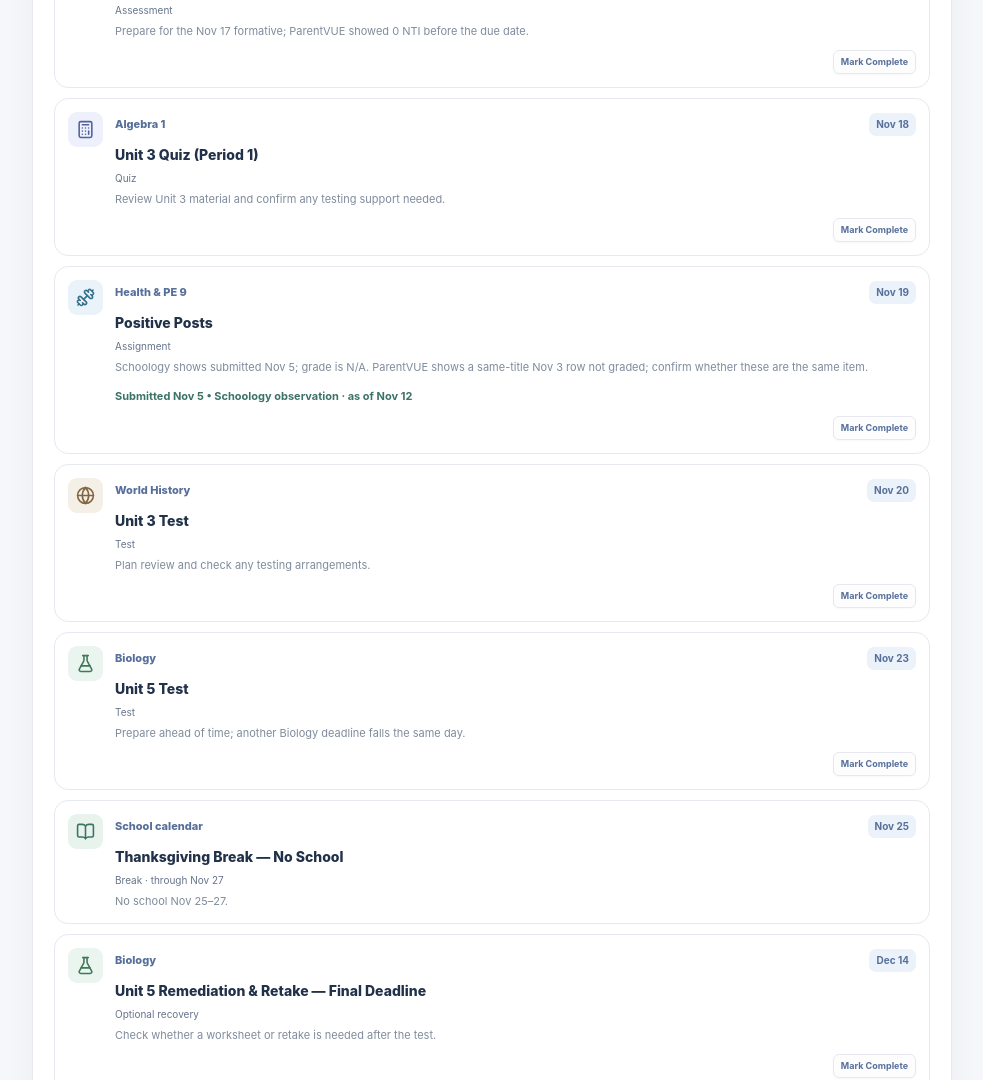
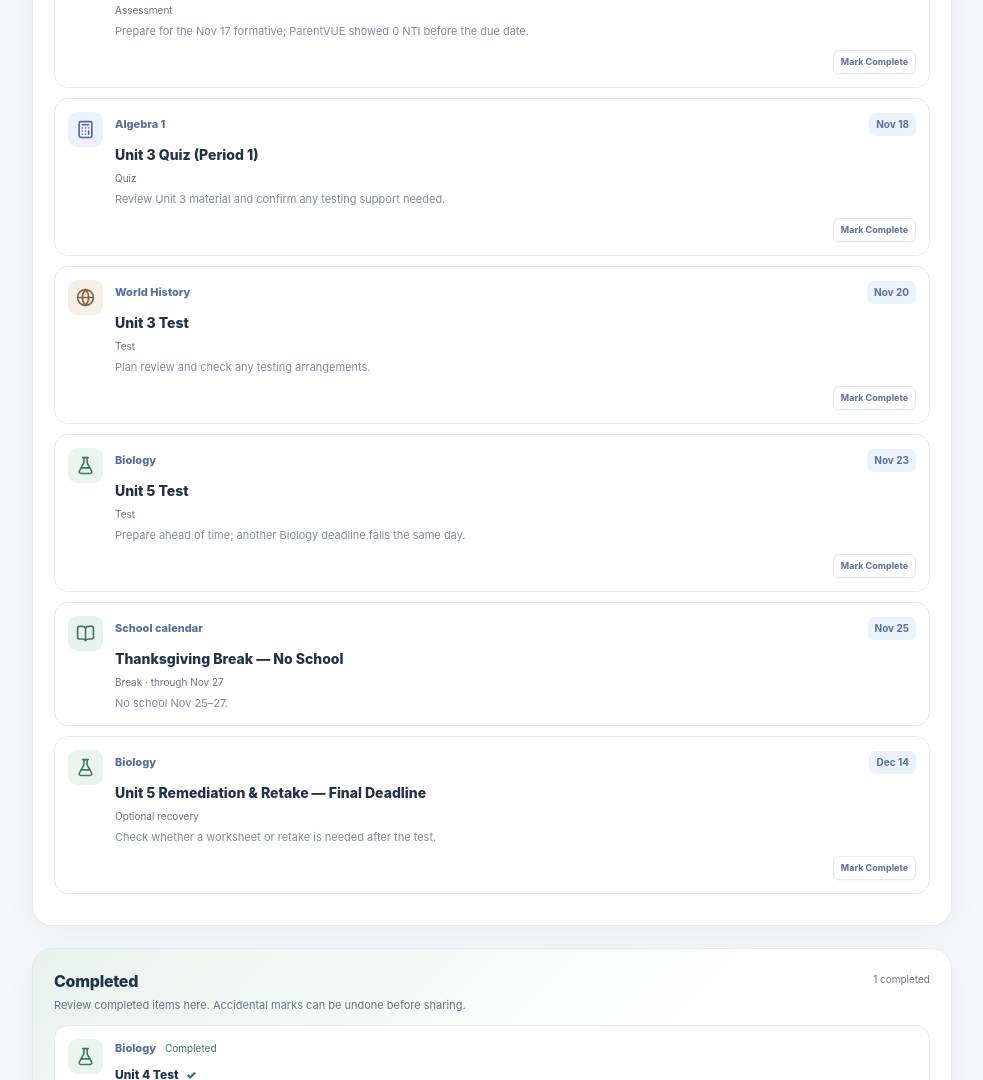
Before and after one commit to The-Panoply/The-School-Board, a plain HTML site: page index.html in a window 1280 px wide. Shown: the part 2089-3169 px from the top of the page, without its empty margins (148-1131 px from the left). Drawn offline with Linux system fonts and the light colour scheme.

Commit message:
Keep completion status consistent across all School Board views

```diff
--- a/index.html
+++ b/index.html
@@ -879,8 +879,29 @@ function loadProgress(){
 }
 function saveProgress(){try{localStorage.setItem(progressKey,JSON.stringify(completed));storageAvailable=true;}catch(e){storageAvailable=false;}}
 function trackable(x){return !!(x&&x.id&&!/^(School event|School calendar)$/i.test(x.course||"")&&!/^(Event|Break)$/i.test(x.type||""));}
-function isComplete(id){return Object.prototype.hasOwnProperty.call(completed,id)||!!(data&&(data.upcoming||[]).concat(data.flagged||[]).find(function(x){return x.id===id&&x.family_completed_on;}));}
-function allAssignments(){if(!data)return[];var seen=Object.create(null);return (data.upcoming||[]).concat(data.flagged||[]).filter(function(x){if(!trackable(x)||seen[x.id])return false;seen[x.id]=true;return true;});}
+function recordedFamilyCompletion(id){
+ if(!data)return null;
+ return (data.upcoming||[]).concat(data.flagged||[]).find(function(x){
+  return x.id===id&&!!x.family_completed_on;
+ })||null;
+}
+function isComplete(id){
+ return Object.prototype.hasOwnProperty.call(completed,id)||!!recordedFamilyCompletion(id);
+}
+function allAssignments(){
+ if(!data)return[];
+ var seen=Object.create(null);
+ return (data.upcoming||[]).concat(data.flagged||[]).filter(function(x){
+  if(!trackable(x)||seen[x.id])return false;
+  seen[x.id]=true;return true;
+ }).map(function(x){
+  var recorded=recordedFamilyCompletion(x.id);
+  return recorded&&!x.family_completed_on?Object.assign({},x,{
+   family_completed_on:recorded.family_completed_on,
+   family_completion_basis:recorded.family_completion_basis
+  }):x;
+ });
+}
 function completeList(){return allAssignments().filter(function(x){return isComplete(x.id);});}
 function pendingList(){
  return allAssignments().filter(function(x){return !x.family_completed_on&&Object.prototype.hasOwnProperty.call(completed,x.id);});
@@ -923,10 +944,11 @@ function undoLocalCompletion(id){
 }
 function completeButton(x,inside){
  if(!trackable(x))return "";
- if(x.family_completed_on){
-  var recordedLabel=inside?"✓ Marked done by family "+displayDate(x.family_completed_on):"✓ Family marked done";
+ var familyRecord=recordedFamilyCompletion(x.id);
+ if(familyRecord){
+  var recordedLabel=inside?"✓ Marked done by family "+displayDate(familyRecord.family_completed_on):"✓ Family marked done";
   return '<div class="'+(inside?'detail-complete':'completion-row')+'"><span class="complete-toggle is-complete" aria-label="Family-reported completed on '+
-   escapeHTML(longDate(x.family_completed_on))+'">'+escapeHTML(recordedLabel)+'</span>'+
+   escapeHTML(longDate(familyRecord.family_completed_on))+'">'+escapeHTML(recordedLabel)+'</span>'+
    (inside?'<p class="share-muted">Family-reported completion; school record not independently verified.</p>':"")+'</div>';
  }
  var marked=isComplete(x.id);
@@ -1056,7 +1078,8 @@ function assignmentContextHtml(x){
  add("Source",[x.source,x.source_ref].filter(Boolean).join(" · "));
  var seen=x.observed_on||x.last_seen_in_digest||x.recovery_source_as_of;
  if(seen)add("Record last observed",/^\d{4}-\d{2}-\d{2}$/.test(seen)?longDate(seen):seen);
- if(x.family_completed_on)add("Family completion recorded",longDate(x.family_completed_on));
+ var familyRecord=recordedFamilyCompletion(x.id);
+ if(familyRecord)add("Family completion recorded",longDate(familyRecord.family_completed_on));
  else if(isComplete(x.id))add("Family progress","Marked done by family on this device; school confirmation is separate");
  if(!lines.length)add("Additional details","No further teacher guidance is recorded for this item.");
  return '<section class="modal-guidance"><h3>Assignment information</h3><div class="modal-guidance-content">'+lines.join("")+'</div></section>';
@@ -1123,9 +1146,9 @@ function flagHtml(x){
  compactAssignmentSummaryHTML(x,"flag-next"),"flag",completeButton(x,false));
 }
 function renderFlags(){
- var items=(data.flagged||[]).filter(function(x){return selectedCourse==="All"||x.course===selectedCourse;});
+ var items=(data.flagged||[]).filter(function(x){return (selectedCourse==="All"||x.course===selectedCourse)&&!isComplete(x.id);});
  document.getElementById("flags").innerHTML=items.length?items.map(flagHtml).join(""):
-  '<p class="empty">No records in this subject.</p>';
+  '<p class="empty">No outstanding records in this subject.</p>';
 }
 function renderFilters(){var courses=["All"];data.flagged.forEach(function(x){if(courses.indexOf(x.course)===-1)courses.push(x.course);});var holder=document.getElementById("filters");holder.replaceChildren();courses.forEach(function(course){var b=document.createElement("button");b.type="button";b.className="filter"+(selectedCourse===course?" selected":"");b.innerHTML=course==="All"?"All subjects":'<span class="course-icon filter-course-icon '+iconStyle(course)+'" aria-hidden="true">'+icon(course)+'</span>'+escapeHTML(course);b.setAttribute("aria-pressed",selectedCourse===course?"true":"false");b.addEventListener("click",function(){selectedCourse=course;renderFilters();renderFlags();});holder.appendChild(b);});}
 function renderGrades(){
@@ -1159,7 +1182,13 @@ function followupHtml(x){
  compactAssignmentSummaryHTML(x,"followup-action"),"followup-item",completeButton(x,false));
 }
 function priorityFamilyDone(p){
- return (p.id==="RP-001"||p.id==="RP-004")&&p.related_assignment_ids&&p.related_assignment_ids.length===1&&isComplete(p.related_assignment_ids[0]);
+ var ids=Array.isArray(p.related_assignment_ids)?p.related_assignment_ids:[];
+ // Grouped concerns stay active until every identified student action is done.
+ // Adult/school verification concerns are never dismissed by a student completion.
+ return /^(RP-001|RP-002|RP-004|RP-005)$/.test(p.id)&&ids.length>0&&
+  ids.every(function(id){
+   return allAssignments().some(function(x){return x.id===id;})&&isComplete(id);
+  });
 }
 
 function priorityButton(p){
@@ -1168,7 +1197,7 @@ function priorityButton(p){
 }
 
 function priorityItemHtml(p,index,all){
- var linkedSingle=(p.id==="RP-001"||p.id==="RP-004")&&Array.isArray(p.related_assignment_ids)&&p.related_assignment_ids.length===1;
+ var linkedSingle=(p.id==="RP-001"||p.id==="RP-004"||p.id==="RP-005")&&Array.isArray(p.related_assignment_ids)&&p.related_assignment_ids.length===1;
  var id=linkedSingle?p.related_assignment_ids[0]:null;
  var direct=linkedSingle?reviewedRecoveryViews(data).concat(all).find(function(x){return x.id===id;}):null;
  var color=(p.group||"").toLowerCase().replace(/[^a-z]+/g,"-");
@@ -1184,7 +1213,7 @@ function priorityItemHtml(p,index,all){
 }
 function renderPriorities(){
  var items=((data.recovery_priorities||{}).items||[]),all=(data.flagged||[]).concat(data.upcoming||[]);
- var student=items.filter(function(p){return p.id!=="RP-006"&&p.id!=="RP-007";});
+ var student=items.filter(function(p){return p.id!=="RP-006"&&p.id!=="RP-007"&&!priorityFamilyDone(p);});
  document.getElementById("priority-list").innerHTML=student.length?student.map(function(p){
   return priorityItemHtml(p,items.indexOf(p),all);
  }).join(""):calmState("No immediate recovery moves","School status is tracked separately.",true);
@@ -1221,19 +1250,24 @@ function reviewedRecoveryViews(d){
   });
  }).filter(Boolean);
 }
+function needsStudentAction(x){
+ if(isComplete(x.id))return false;
+ var state=(x.school_confirmation||{}).state||"";
+ return !!x.teacher_recovery_view||!/^(submitted|graded|excused)$/.test(state);
+}
 function render(d){
  data=d;reconcileRecordedCompletions();
  var today=isoToday(),weekday=parseDate(today).getUTCDay();
  var weekStart=isoAdd(today,-((weekday+6)%7)),weekEnd=isoAdd(weekStart,6);
  var all=(d.upcoming||[]).filter(function(x){return !x.historical_only;}).slice().sort(function(a,b){return a.date.localeCompare(b.date);});
  var future=all.filter(function(x){return x.date>=today;});
- var weekly=future.filter(function(x){return x.date<=weekEnd&&trackable(x)&&!!x.source;});
+ var weekly=future.filter(function(x){return x.date<=weekEnd&&trackable(x)&&!!x.source&&needsStudentAction(x);});
  var recovery=reviewedRecoveryViews(d);
  recovery.filter(function(x){return x.date>=today&&x.date<=weekEnd;}).forEach(function(x){
   if(!weekly.some(function(y){return y.id===x.id;}))weekly.push(x);
  });
  weekly.sort(function(a,b){return a.date.localeCompare(b.date)||a.course.localeCompare(b.course);});
- var carryover=all.filter(function(x){return x.date<today&&trackable(x)&&!isComplete(x.id);});
+ var carryover=all.filter(function(x){return x.date<today&&trackable(x)&&needsStudentAction(x);});
  recovery.filter(function(x){return x.date<today&&!isComplete(x.id);}).forEach(function(x){
   if(!carryover.some(function(y){return y.id===x.id;}))carryover.push(x);
  });
@@ -1247,7 +1281,7 @@ function render(d){
  document.getElementById("followup-count").textContent="Needs Follow-Up";
  document.getElementById("followup-preview").innerHTML=carryover.map(followupHtml).join("");
  var weeklyIds=new Set(weekly.map(function(x){return x.id;}));
- var later=future.filter(function(x){return x.date>weekEnd&&!weeklyIds.has(x.id)&&!isComplete(x.id);});
+ var later=future.filter(function(x){return x.date>weekEnd&&!weeklyIds.has(x.id)&&needsStudentAction(x);});
  document.getElementById("upcoming").innerHTML=later.length?later.map(eventHtml).join(""):
   '<p class="empty">No later dates in this reviewed snapshot.</p>';
  renderFilters();renderFlags();renderSchedule();renderProgress();renderCompleted();renderGrades();renderPriorities();
```
